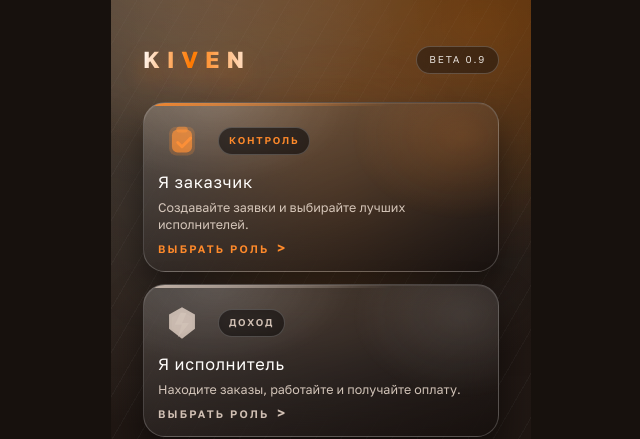
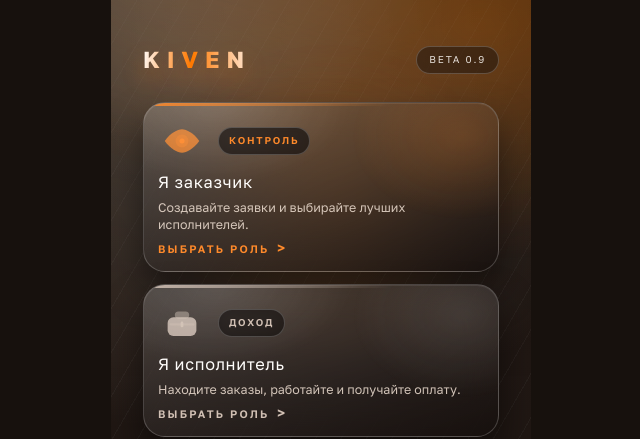
Before and after one commit to GameclubPro/misha, a React (Vite) app: page / in a window 1280 px wide. Shown: the top 439 px of the page, without its empty margins (319-959 px from the left). Built offline with nearby package versions, Linux system fonts and the light colour scheme; a web font is replaced by a local one.

Commit message:
intro screen

```diff
--- a/src/App.tsx
+++ b/src/App.tsx
@@ -229,18 +229,12 @@ function App() {
               <div className="choice-top">
                 <span className="choice-icon" aria-hidden="true">
                   <svg viewBox="0 0 64 64">
-                    <rect x="14" y="12" width="36" height="40" rx="10" opacity="0.22" />
-                    <rect x="18" y="16" width="28" height="32" rx="8" opacity="0.7" />
-                    <rect x="24" y="12" width="16" height="8" rx="4" opacity="0.55" />
                     <path
-                      d="M26 34l6 6 12-12"
-                      fill="none"
-                      stroke="currentColor"
-                      strokeWidth="4"
-                      strokeLinecap="round"
-                      strokeLinejoin="round"
-                      opacity="0.95"
+                      d="M8 32c7.5-10.8 17.8-16.2 24-16.2S48.5 21.2 56 32c-7.5 10.8-17.8 16.2-24 16.2S15.5 42.8 8 32z"
+                      opacity="0.75"
                     />
+                    <circle cx="32" cy="32" r="9" opacity="0.35" />
+                    <circle cx="32" cy="32" r="3.5" opacity="0.95" />
                   </svg>
                 </span>
                 <span className="choice-tag">Контроль</span>
@@ -260,9 +254,17 @@ function App() {
               <div className="choice-top">
                 <span className="choice-icon" aria-hidden="true">
                   <svg viewBox="0 0 64 64">
-                    <path d="M32 10l18 10v20L32 54 14 40V20z" opacity="0.9" />
-                    <path d="M32 16l14 8v16l-14 8-14-8V24z" opacity="0.25" />
-                    <path d="M30 18l-8 16h10l-6 18 16-20H32l6-14z" opacity="0.75" />
+                    <rect x="12" y="24" width="40" height="26" rx="8" opacity="0.85" />
+                    <rect x="22" y="16" width="20" height="10" rx="5" opacity="0.45" />
+                    <rect x="30" y="30" width="4" height="8" rx="2" opacity="0.95" />
+                    <path
+                      d="M16 34h32"
+                      fill="none"
+                      stroke="currentColor"
+                      strokeWidth="3"
+                      strokeLinecap="round"
+                      opacity="0.35"
+                    />
                   </svg>
                 </span>
                 <span className="choice-tag">Доход</span>
```
